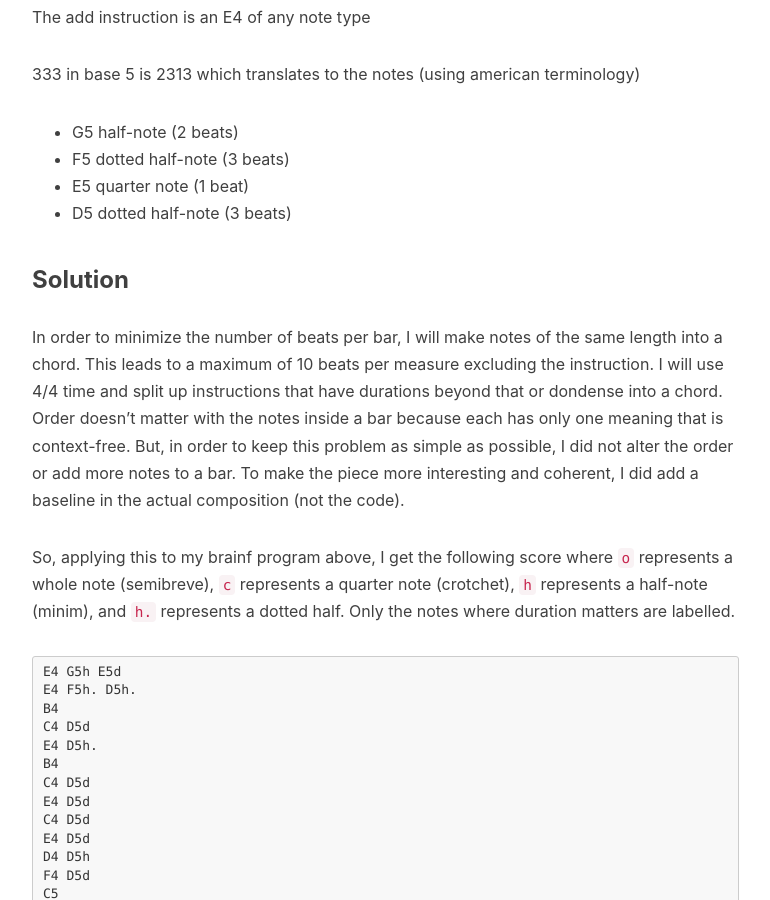
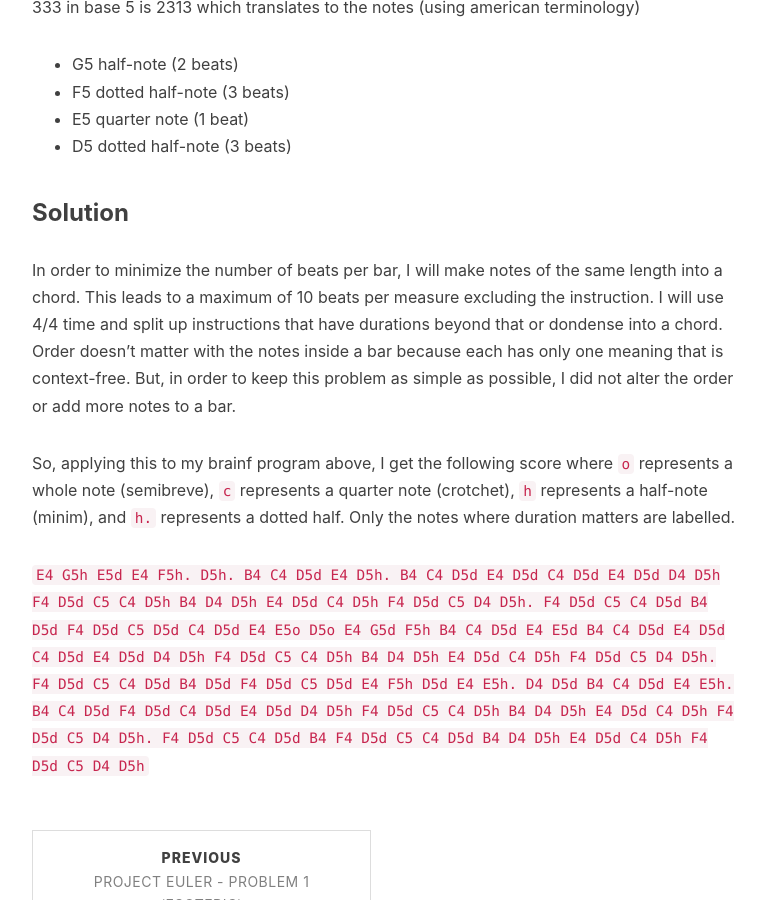
Before and after one commit to kgerot/kgerot.github.io, a Jekyll site: the page built from _posts/2020-12-25-Project-Euler-Musical-Notes.md, in a window 1280 px wide and 900 px high, scrolled down 2266 px. Shown: the whole window, without its empty margins (233-1003 px from the left). Built offline with Jekyll 4.4.1, drawn with Linux system fonts in a browser that asks for light colours; nearby versions of some CDN libraries; comment, search, counter and statistics services are not loaded; some of the changed text lies outside the part shown.

```diff
--- a/_config.yml
+++ b/_config.yml
@@ -41,7 +41,7 @@ gems: [jekyll-paginate]
 markdown: kramdown
 highlighter: rouge
 kramdown:
-  input: GFM                            # use Github Flavored Markdown !important
+  input: Kramdown                            # use Github Flavored Markdown !important
 
 
 # Progressive Web Apps
--- a/_posts/2020-12-25-Project-Euler-Musical-Notes.md
+++ b/_posts/2020-12-25-Project-Euler-Musical-Notes.md
@@ -88,8 +88,7 @@ In order to minimize the number of beats per bar, I will make notes of the same
 This leads to a maximum of 10 beats per measure excluding the instruction. I will use 4/4 time and
 split up instructions that have durations beyond that or dondense into a chord. Order doesn't matter
 with the notes inside a bar because each has only one meaning that is context-free. But, in order to
-keep this problem as simple as possible, I did not alter the order or add more notes to a bar. To make
-the piece more interesting and coherent, I did add a baseline in the actual composition (not the code).
+keep this problem as simple as possible, I did not alter the order or add more notes to a bar.
 
 So, applying this to my brainf program above, I get the following score where `o` represents a
 whole note (semibreve), `c` represents a quarter note (crotchet), `h` represents a half-note (minim),
```
